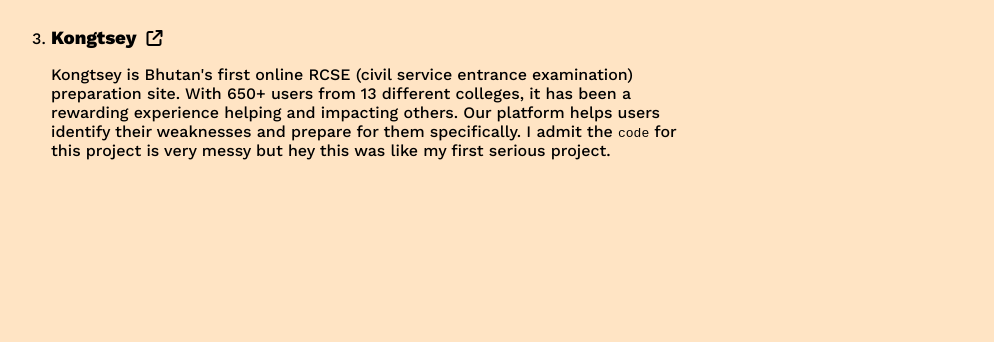
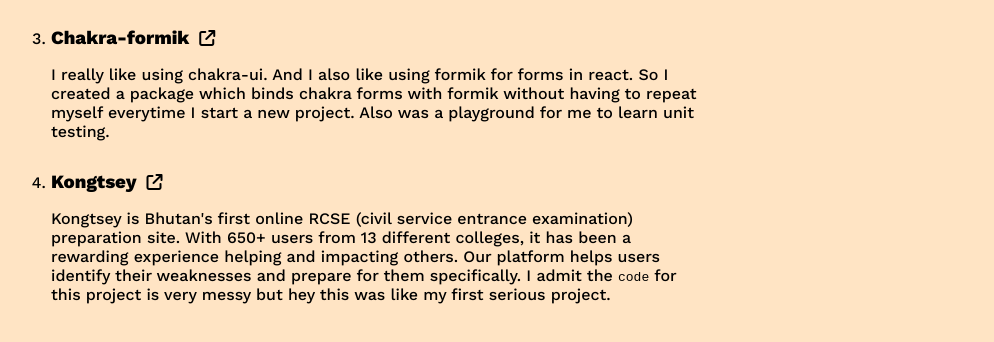
Before and after one commit to Kzoeps/about-me, a plain HTML site: page projects.html in a window 1280 px wide. Shown: the part 456-798 px from the top of the page, without its empty margins (284-1278 px from the left). Drawn offline with nearby package versions, Linux system fonts and the light colour scheme.

Commit message:
:speech_balloon: (projects) edit description and add chakra-formik

```diff
--- a/projects.css
+++ b/projects.css
@@ -31,6 +31,7 @@
 
 .project-content-sub {
     margin-top: 5%;
+    margin-bottom: 5%;
 }
 
 .project-description {
--- a/projects.html
+++ b/projects.html
@@ -53,6 +53,19 @@
 					</li>
 					<li class="work-sans project-li">
 						<div class="title-container">
+							<a rel="noreferrer noopener" target="_blank" href="https://www.npmjs.com/package/chakra-formik" class="title-container">
+								<h3>Chakra-formik</h3>
+								<i class="fa-solid fa-arrow-up-right-from-square"></i>
+							</a>
+						</div>
+						<div class="project-description">
+							<p>
+								I really like using chakra-ui. And I also like using formik for forms in react. So I created a package which binds chakra forms with formik without having to repeat myself everytime I start a new project. Also was a playground for me to learn unit testing.
+							</p>
+						</div>
+					</li>
+					<li class="work-sans project-li">
+						<div class="title-container">
 							<a rel="noreferrer noopener" target="_blank" href="https://kongtsey.com/" class="title-container">
 								<h3>Kongtsey</h3>
 								<i class="fa-solid fa-arrow-up-right-from-square"></i>
```
